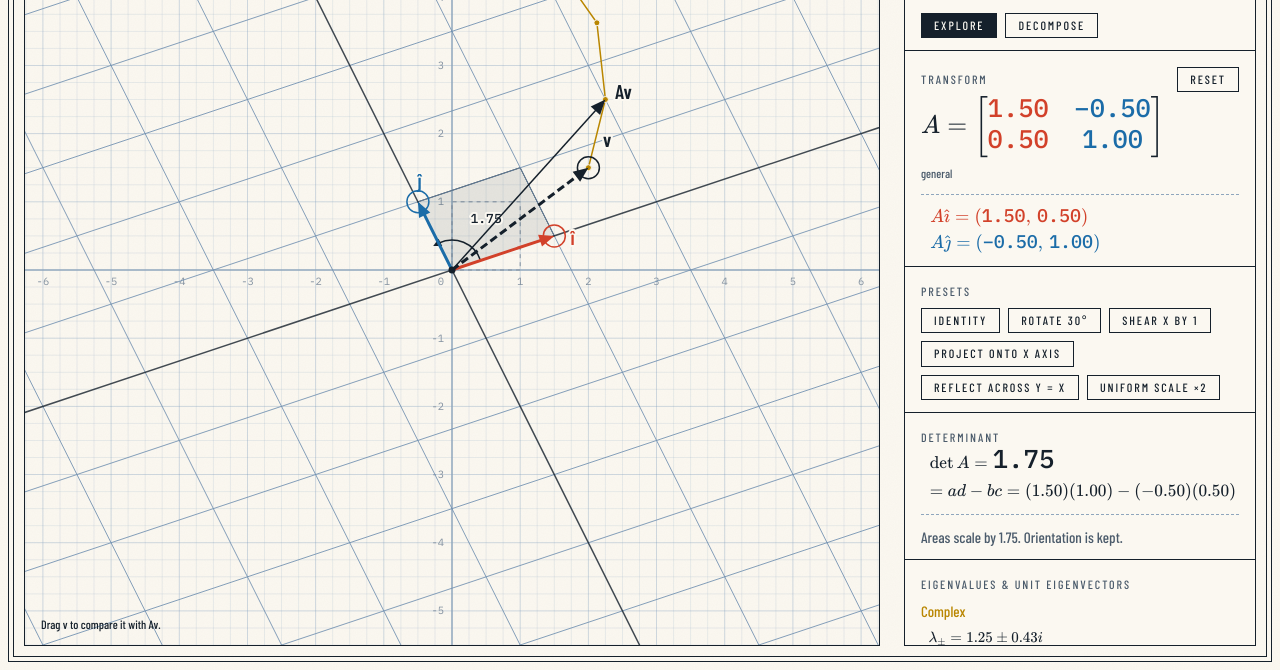
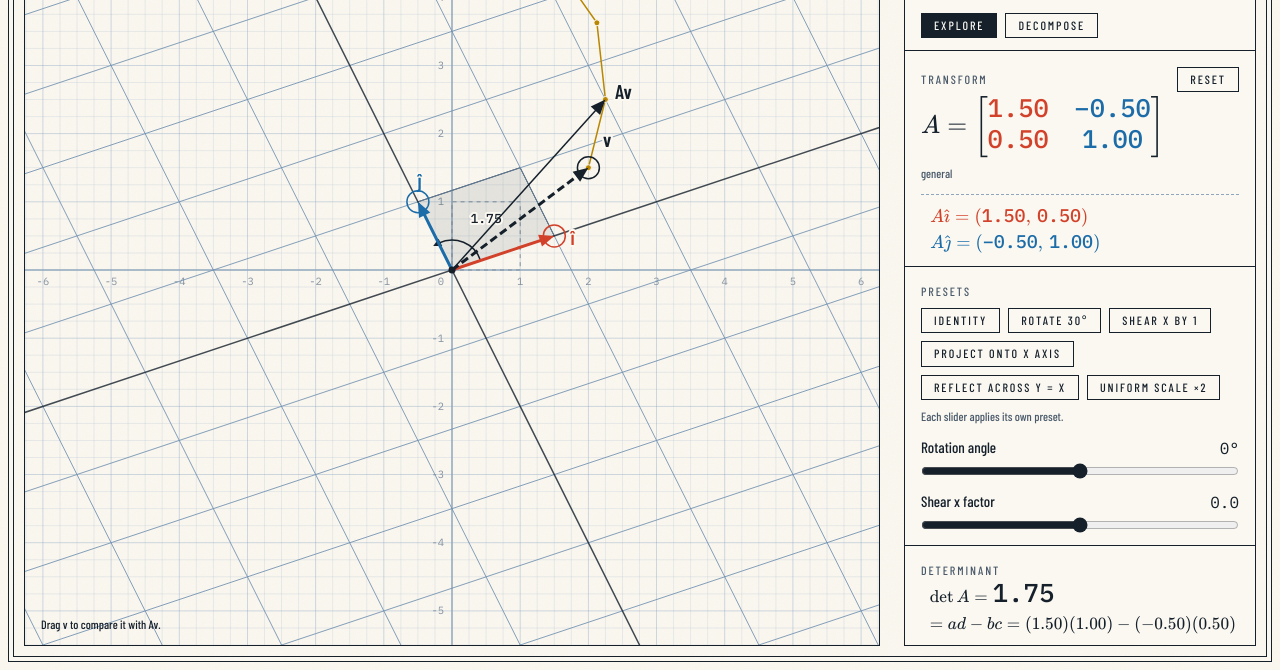
Before and after one commit to kur1ous/span, a website built with Vite: page index.html in a window 1280 px wide. Shown: the part 130-800 px from the top of the page. Built offline with nearby package versions, Linux system fonts and the light colour scheme.

Commit message:
add live rotation and shear preset sliders

```diff
--- a/index.html
+++ b/index.html
@@ -41,6 +41,17 @@
           <section class="cell" id="presets-cell" aria-labelledby="presets-label">
             <h2 class="label" id="presets-label">Presets</h2>
             <div class="preset-gallery" id="preset-gallery"></div>
+            <p class="matrix-kind">Each slider applies its own preset.</p>
+            <div class="parametric-preset">
+              <label for="rotation-angle">Rotation angle</label>
+              <output id="rotation-value" for="rotation-angle">0°</output>
+              <input id="rotation-angle" type="range" min="-180" max="180" step="1" value="0" />
+            </div>
+            <div class="parametric-preset">
+              <label for="shear-factor">Shear x factor</label>
+              <output id="shear-value" for="shear-factor">0.0</output>
+              <input id="shear-factor" type="range" min="-3" max="3" step="0.1" value="0" />
+            </div>
           </section>
 
           <section class="cell" id="det-cell" aria-labelledby="det-label">
--- a/src/main.ts
+++ b/src/main.ts
@@ -95,6 +95,25 @@ for (const [label, target] of presets) {
   document.getElementById('preset-gallery')!.append(button);
 }
 
+const parametricPresets: readonly [string, string, (value: number) => Mat2, (value: number) => string][] = [
+  ['rotation-angle', 'rotation-value', (degrees) => rotation(degrees * Math.PI / 180), (degrees) => `${degrees}°`],
+  ['shear-factor', 'shear-value', (factor) => ({ a: 1, b: factor, c: 0, d: 1 }), (factor) => factor.toFixed(1)],
+];
+for (const [sliderId, outputId, toMatrix, format] of parametricPresets) {
+  const slider = document.getElementById(sliderId) as HTMLInputElement;
+  const output = document.getElementById(outputId) as HTMLOutputElement;
+  const updateValue = () => {
+    output.value = format(slider.valueAsNumber);
+    slider.setAttribute('aria-valuetext', output.value);
+  };
+  updateValue();
+  slider.addEventListener('input', () => {
+    stop();
+    updateValue();
+    setMatrix(toMatrix(slider.valueAsNumber));
+  });
+}
+
 bindHandles(plane, () => matrix, setMatrix, () => stop());
 document.getElementById('reset')!.addEventListener('click', () => {
   if (decomposing) setMatrix(IDENTITY);
--- a/src/style.css
+++ b/src/style.css
@@ -471,6 +471,31 @@ body::before {
   gap: var(--s-2);
 }
 
+.parametric-preset {
+  display: grid;
+  grid-template-columns: minmax(0, 1fr) auto;
+  gap: var(--s-1) var(--s-2);
+  margin-top: var(--s-3);
+}
+
+.parametric-preset output {
+  font-family: var(--font-mono);
+  font-variant-numeric: tabular-nums;
+  font-size: var(--t-num);
+}
+
+.parametric-preset input {
+  grid-column: 1 / -1;
+  width: 100%;
+  margin: 0;
+  accent-color: var(--ink);
+}
+
+.parametric-preset input:focus-visible {
+  outline: var(--w-rule) solid var(--ink);
+  outline-offset: var(--s-1);
+}
+
 .mode-tabs [aria-selected='true'] {
   background: var(--ink);
   color: var(--paper);
```
